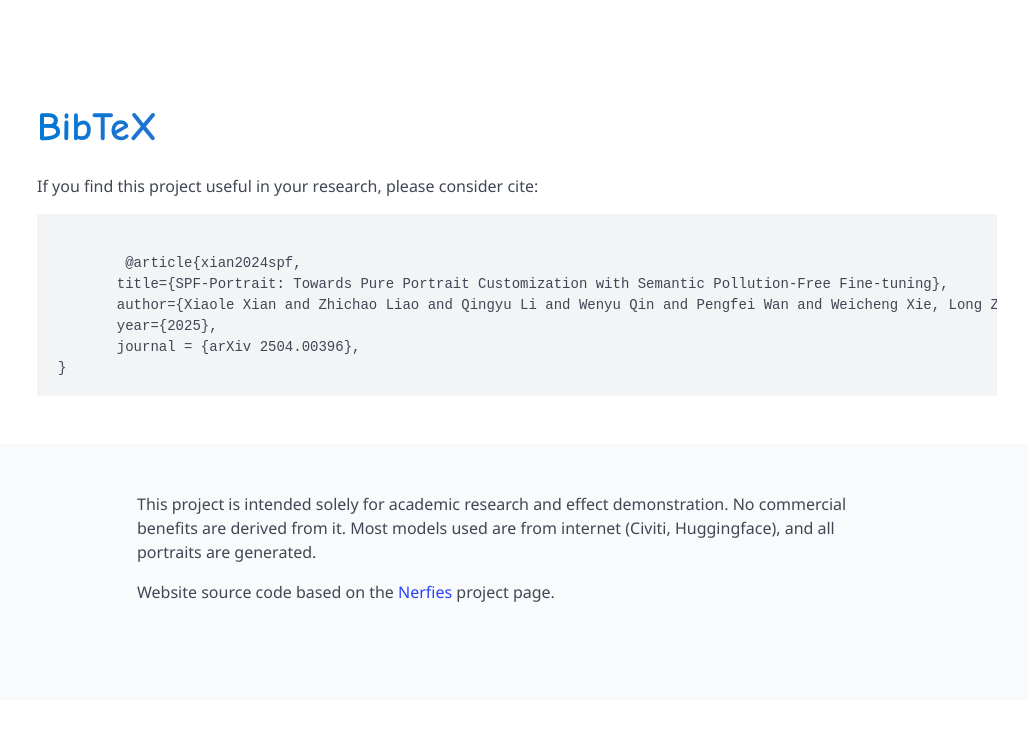
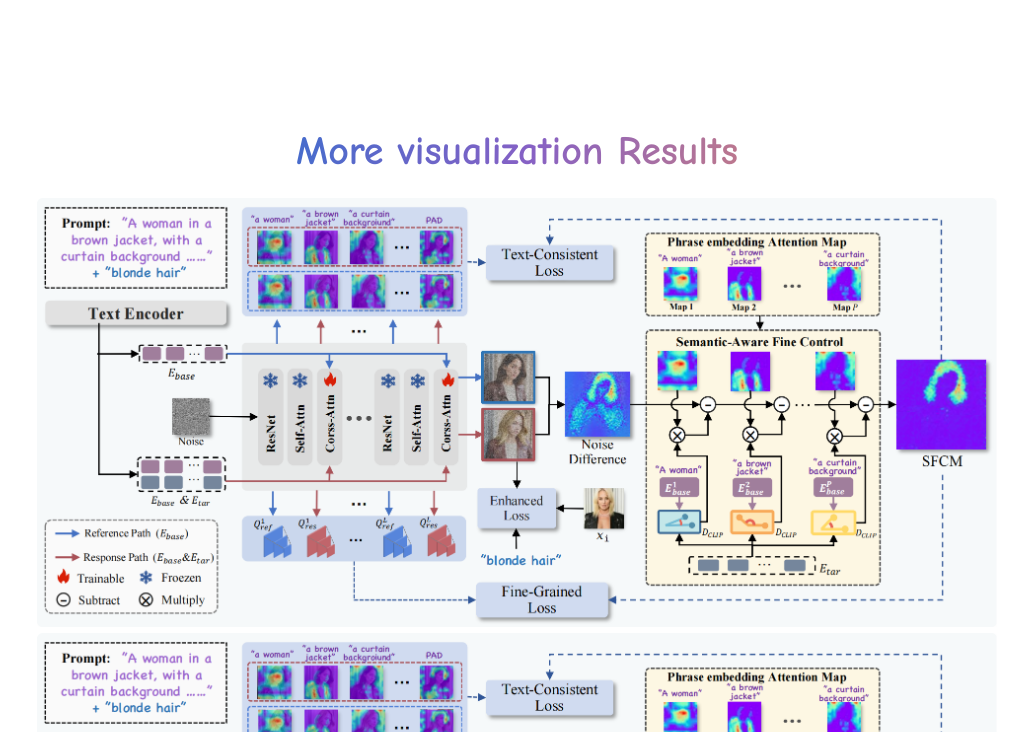
Before and after one commit to SPF-Portrait/SPF-Protrait, a plain HTML site: page index.html in a window 1280 px wide. Shown: the part 2428-3160 px from the top of the page, without its empty margins (123-1151 px from the left). Before the commit the page ends 3128 px from the top, so only its background shows below. Drawn offline with nearby package versions, Linux system fonts and the light colour scheme; a script that the page names is missing; some icons are missing; a web font is replaced by a local one.

Commit message:
Update index.html

```diff
--- a/index.html
+++ b/index.html
@@ -204,7 +204,23 @@
   </section>
   <!--End paper poster -->
 
-
+  <!-- Paper poster -->
+  <section class="section hero is-small">
+    <div class="hero-body">
+      <div class="container is-max-desktop">
+        <div class="columns is-centered has-text-centered">
+          <div class="column is-">
+            <h2 class="title is-2" style="font-family: Comic Sans MS"><div class="x-gradient-font">More visualization Results</div></h2>
+              <td colspan="3">
+                <img src="static/github_image/pipeline.png" alt="" width="1600" />
+              </td>
+              <td colspan="3">
+                <img src="static/github_image/pipeline.png" alt="" width="1600" />
+              </td>
+            </div>
+          </div>
+  </section>
+  <!--End paper poster -->
 
   <!--BibTex citation -->
   <section class="section" id="BibTeX">
```
